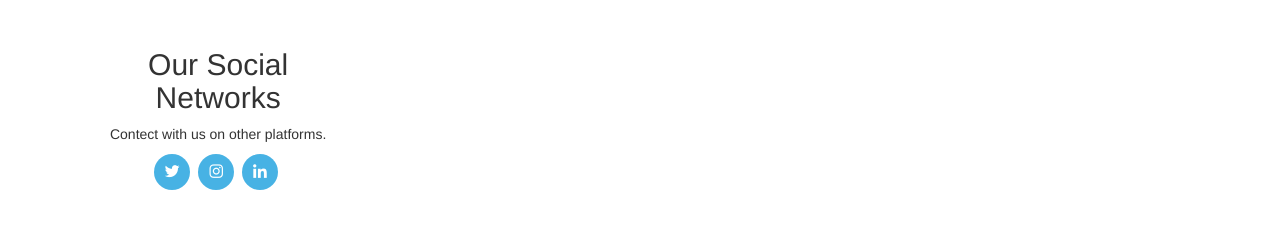
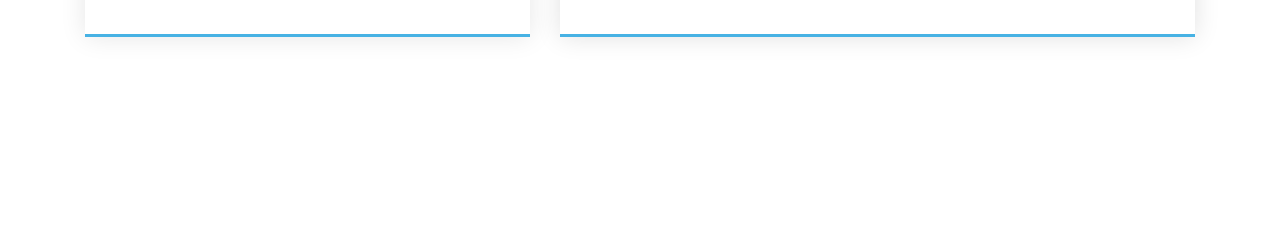
Before and after one commit to Tanmaycode1/DuoDevelopers-Freelance-Services-Portfolio, a Flask app: page / in a window 1280 px wide. Shown: the part 5900-6150 px from the top of the page. After the commit the page ends 5940 px from the top, so only its background shows below. Run offline with Flask 2, Linux system fonts and the light colour scheme; some libraries are stand-ins or nearby versions.

Commit message:
Made Changes

```diff
--- a/templates/index.html
+++ b/templates/index.html
@@ -44,14 +44,10 @@
 
 <body>
 
-  <!-- ======= Header ======= -->
   <header id="header" class="fixed-top ">
     <div class="container d-flex align-items-center">
 
       <h1 class="logo me-auto"><a href="index.html">Freelance Universe</a></h1>
-      <!-- Uncomment below if you prefer to use an image logo -->
-      <!-- <a href="index.html" class="logo me-auto"><img src="assets/img/logo.png" alt="" class="img-fluid"></a>-->
-
       <nav id="navbar" class="navbar">
         <ul>
           <li><a class="nav-link scrollto active" href="#hero">Home</a></li>
@@ -62,12 +58,12 @@
           <li><a class="nav-link scrollto" href="#contact">Contact</a></li>
         </ul>
         <i class="bi bi-list mobile-nav-toggle"></i>
-      </nav><!-- .navbar -->
+      </nav>
 
     </div>
-  </header><!-- End Header -->
+  </header>
 
-  <!-- ======= Hero Section ======= -->
+
   <section id="hero" class="d-flex align-items-center">
 
     <div class="container">
@@ -85,7 +81,7 @@
       </div>
     </div>
 
-  </section><!-- End Hero -->
+  </section>
 
   <main id="main">
 
@@ -176,7 +172,6 @@
       </div>
     </section><!-- End Why Us Section -->
 
-    <!-- ======= Skills Section ======= -->
 
 
     <!-- ======= Services Section ======= -->
@@ -237,7 +232,7 @@
             <p> "Success doesn't depend on the size of your budget, but on the size of your determination and creativity."</p>
           </div>
           <div class="col-lg-3 cta-btn-container text-center">
-            <a class="cta-btn align-middle" href="#cta">Offers Coming Soon!!</a>
+            <a class="cta-btn align-middle" href="#cta" style="text-decoration: none;">Offers Coming Soon!!</a>
           </div>
         </div>
 
@@ -313,8 +308,8 @@
                   <a href="https://www.instagram.com/_singh_adiitya/"><i class="ri-instagram-fill"></i></a>
                   <a href="https://www.linkedin.com/in/aditya-singh-a04721208/"> <i class="ri-linkedin-box-fill"></i> </a>
                   <a href="https://github.com/AdityaSingh2005"><i class="ri-github-fill"></i></a>
-                  <a href=""> <i class="ri-chrome-fill"></i> </a>
                 </div>
+             <a href="RESUME - ADITYA SINGH.pdf"> <button type="button" style="border: none; background-color: #2e90bd; color: white; border-radius: 3px; cursor: pointer; width: 100px; height: 40px; margin-top: 10px;">Resume</button></a>
               </div>
             </div>
           </div>
@@ -330,8 +325,8 @@
                   <a href="https://www.instagram.com/tanmay_exe/"><i class="ri-instagram-fill"></i></a>
                   <a href="https://www.linkedin.com/in/tanmaycode1/"> <i class="ri-linkedin-box-fill"></i> </a>
                   <a href="https://github.com/Tanmaycode1"><i class="ri-github-fill"></i></a>
-                  <a href=""> <i class="ri-chrome-fill"></i> </a>
                 </div>
+             <a href="Tanmay Resume.pdf"><button type="button" style="border: none; background-color: #2e90bd; color: white; border-radius: 3px; cursor: pointer; width: 100px; height: 40px; margin-top: 10px;">Resume</button></a>
               </div>
             </div>
           </div>
@@ -436,6 +431,11 @@
                 <h4>Call:</h4>
                 <p>+91 9315920610, +91 96253 36696</p>
               </div>
+              <div class="phone">
+                <i class="bi bi-instagram"></i>
+                <h4>Instagram:</h4>
+                <p><a href="https://www.instagram.com/freelanceuniverse/">Freelance Universe</a></p>
+              </div>
               <iframe src="https://www.google.com/maps/embed?pb=!1m18!1m12!1m3!1d1633.1690168994203!2d77.09045795564549!3d28.62067043433472!2m3!1f0!2f0!3f0!3m2!1i1024!2i768!4f13.1!3m3!1m2!1s0x390d04afb8dbcfe1%3A0xaff19e718be2136b!2sMaharaja%20Surajmal%20Institute%20Of%20Technology!5e0!3m2!1sen!2sin!4v1691363908708!5m2!1sen!2sin" frameborder="0" style="border:0; width: 100%; height: 290px;" allowfullscreen></iframe>
            </div>
 
@@ -482,28 +482,6 @@
     </section>
   </main>
 
-  <footer id="footer">
-
-
-
-   <div class="footer-top">
-      <div class="container">
-        <div class="row">
-
-         <center><div class="col-lg-3 col-md-6 footer-links">
-            <h2>Our Social Networks</h2>
-            <p>Contect with us on other platforms.</p>
-            <div class="social-links mt-3">
-              <a href="#" class="twitter"><i class="bx bxl-twitter"></i></a>
-              <a href="#" class="instagram"><i class="bx bxl-instagram"></i></a>
-              <a href="#" class="linkedin"><i class="bx bxl-linkedin"></i></a>
-            </div>
-          </div></center>
-
-        </div>
-      </div>
-    </div>
-  </footer><!-- End Footer -->
 
   <div id="preloader"></div>
   <a href="#" class="back-to-top d-flex align-items-center justify-content-center"><i class="bi bi-arrow-up-short"></i></a>
```
Also changed, not shown: 2 other files.
